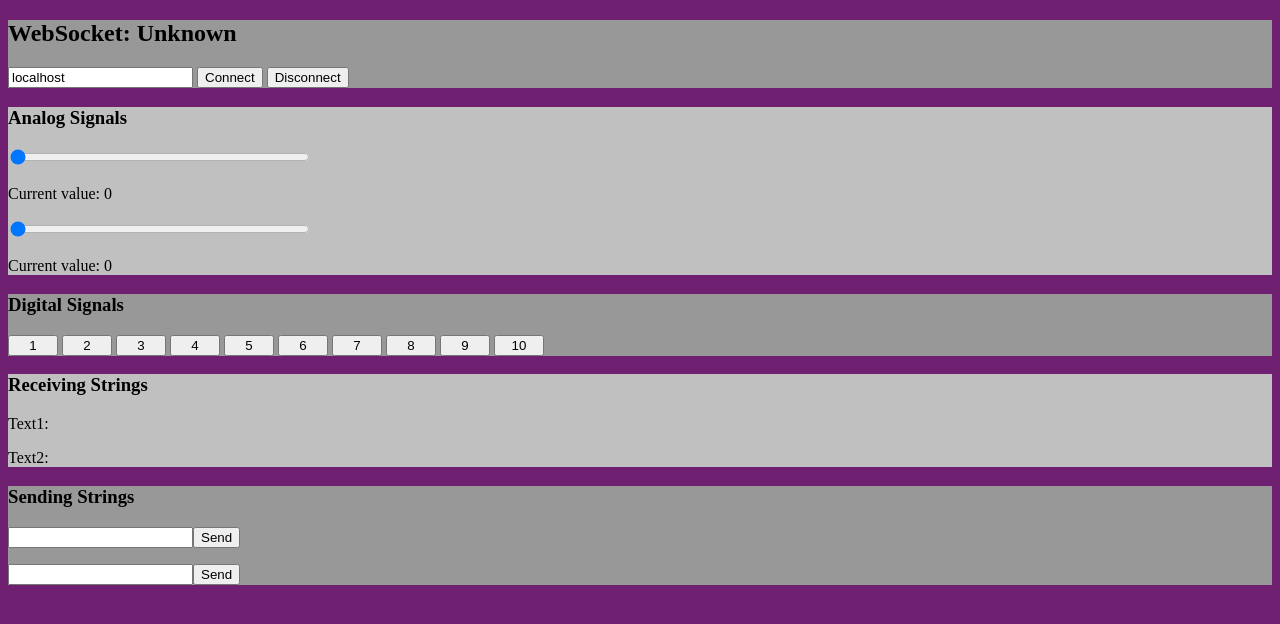
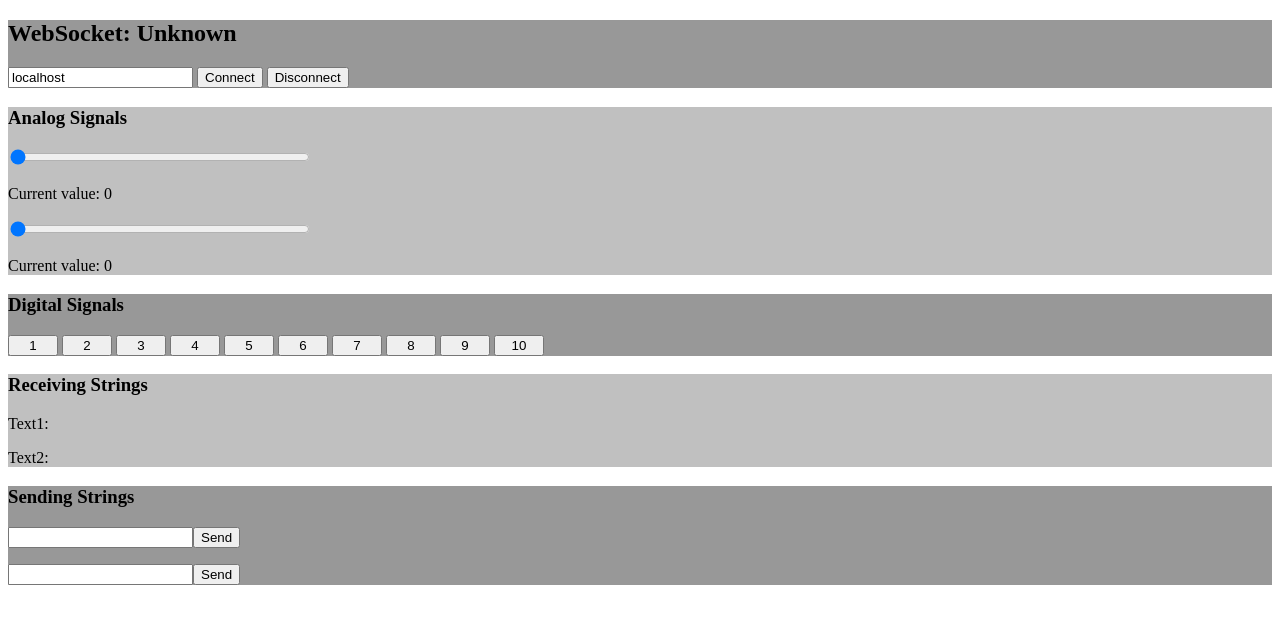
Before and after one commit to Graham-M-Evans/JaysHouse, a plain HTML site: page index.html in a window 1280 px wide. Drawn offline with Linux system fonts and the light colour scheme.

Commit message:
Update index.html

```diff
--- a/index.html
+++ b/index.html
@@ -221,7 +221,7 @@
 
 	</script>
 
-	<body style="background-color:#702070;">
+	<body style="background-color:#2555050;">
 
 	<section style="background-color:#989898;">
 	<h2 id="connection">WebSocket: Unknown</h2>
```
